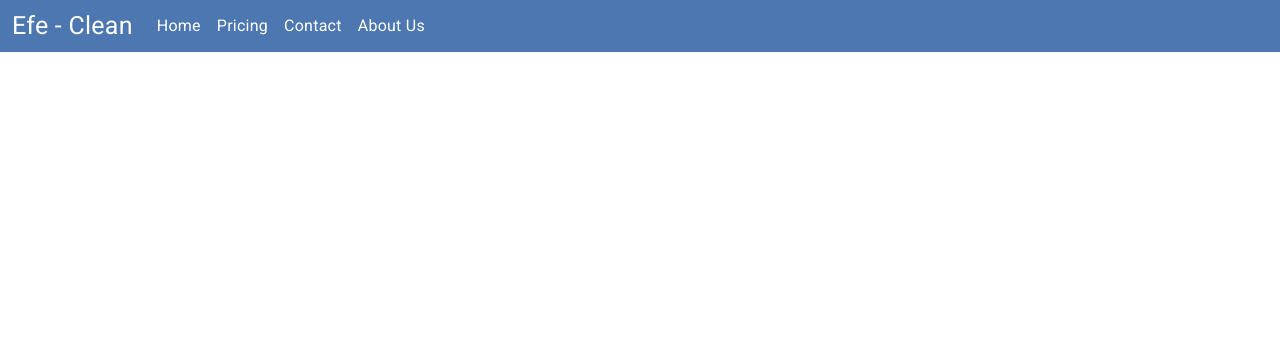
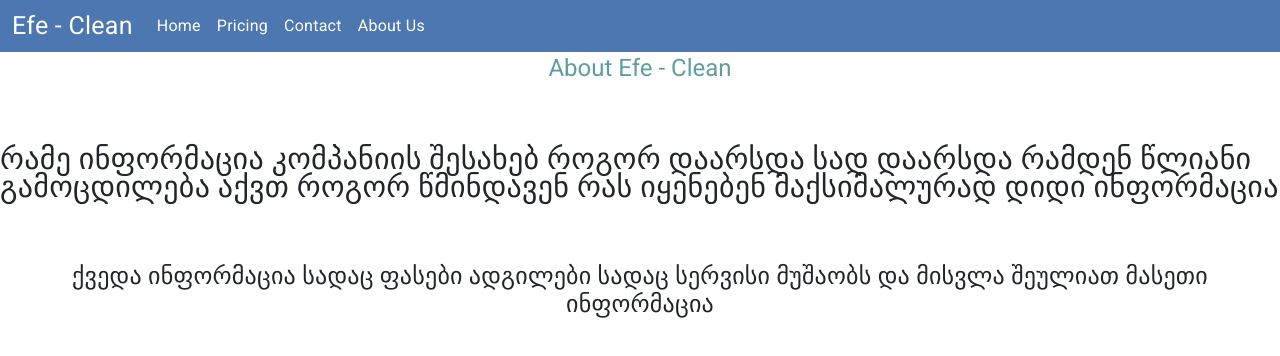
Before and after one commit to Luka288/efe-clean, an Angular app: page /about-us in a window 1280 px wide. Shown: the top 356 px of the page. Built offline with nearby package versions, Linux system fonts and the light colour scheme.

Commit message:
About Page
added about page

```diff
--- a/src/app/app.component.html
+++ b/src/app/app.component.html
@@ -18,7 +18,7 @@
           <a class="nav-link" aria-current="page" routerLink="">Home</a>
           <a class="nav-link" href="#">Pricing</a>
           <a class="nav-link" routerLink="contact">Contact</a>
-          <a class="nav-link" href="#about">About Us</a>
+          <a class="nav-link" routerLink="about-us">About Us</a>
         </div>
       </div>
     </div>
--- a/src/app/app.component.scss
+++ b/src/app/app.component.scss
@@ -1,7 +1,7 @@
 header {
-  position: fixed;
+  // position: fixed;
   width: 100%;
-  z-index: 1121;
+  // z-index: 1121;
   nav {
     background-color: #4d77b1;
     .navbar-brand {
--- a/src/app/app.routes.ts
+++ b/src/app/app.routes.ts
@@ -12,7 +12,13 @@ export const routes: Routes = [
         title: 'Efe Clean | contact'
     },
     {
+        path: 'about-us',
+        loadComponent: () => import('./features/about-us/about-us.component'),
+        title: 'Efe - Clean | About Us'
+    },
+    {
         path: '**',
-        loadComponent: () => import('./features/not-found/not-found.component')
+        loadComponent: () => import('./features/not-found/not-found.component'),
+        title: 'Efe - Clean | 404 Not found'
     }
 ];
--- /dev/null
+++ b/src/app/features/about-us/about-us.component.html
@@ -0,0 +1,22 @@
+<main>
+  <section>
+    <div class="headerText">
+      <h1>About Efe - Clean</h1>
+    </div>
+
+    <div class="mainContent">
+      <h3>
+        რამე ინფორმაცია კომპანიის შესახებ როგორ დაარსდა სად დაარსდა რამდენ
+        წლიანი გამოცდილება აქვთ როგორ წმინდავენ რას იყენებენ მაქსიმალურად დიდი
+        ინფორმაცია
+      </h3>
+    </div>
+
+    <div class="footerContnet">
+      <h3>
+        ქვედა ინფორმაცია სადაც ფასები ადგილები სადაც სერვისი მუშაობს და მისვლა
+        შეულიათ მასეთი ინფორმაცია
+      </h3>
+    </div>
+  </section>
+</main>
--- /dev/null
+++ b/src/app/features/about-us/about-us.component.scss
@@ -0,0 +1,29 @@
+main {
+  display: flex;
+  justify-content: center;
+
+  section {
+    display: flex;
+    flex-direction: column;
+    gap: 45px;
+    .headerText {
+      text-align: center;
+      color: cadetblue;
+      font-size: 40px;
+      width: 100%;
+    }
+
+    .mainContent {
+      h3 {
+        font-size: 30px;
+      }
+    }
+
+    .footerContnet {
+      text-align: center;
+      h3 {
+        font-size: 24px;
+      }
+    }
+  }
+}
```
Also changed, not shown: src/app/features/about-us/about-us.component.ts (added, +13 -0 lines), 1 other file (tests, documents, lock files or other folders).
